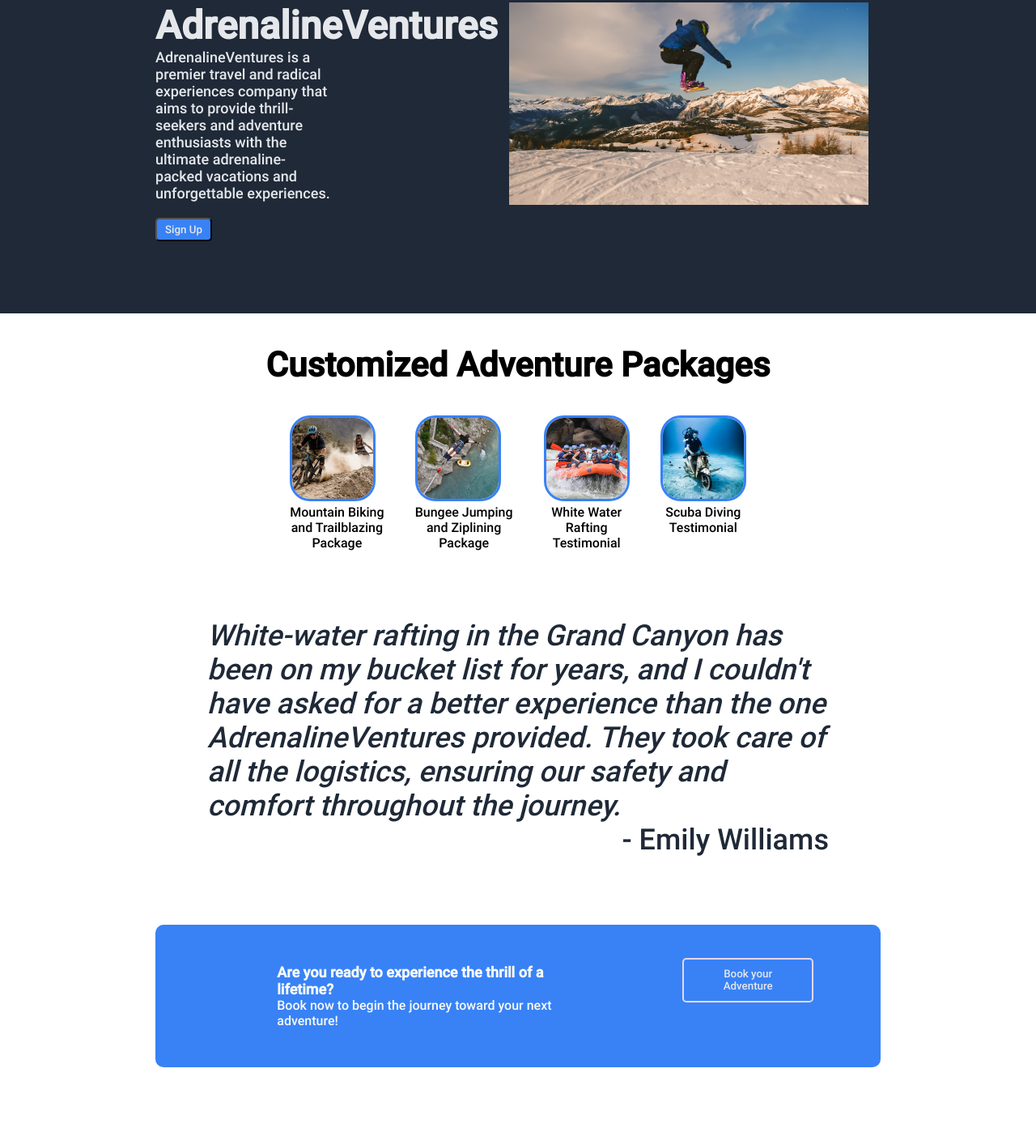
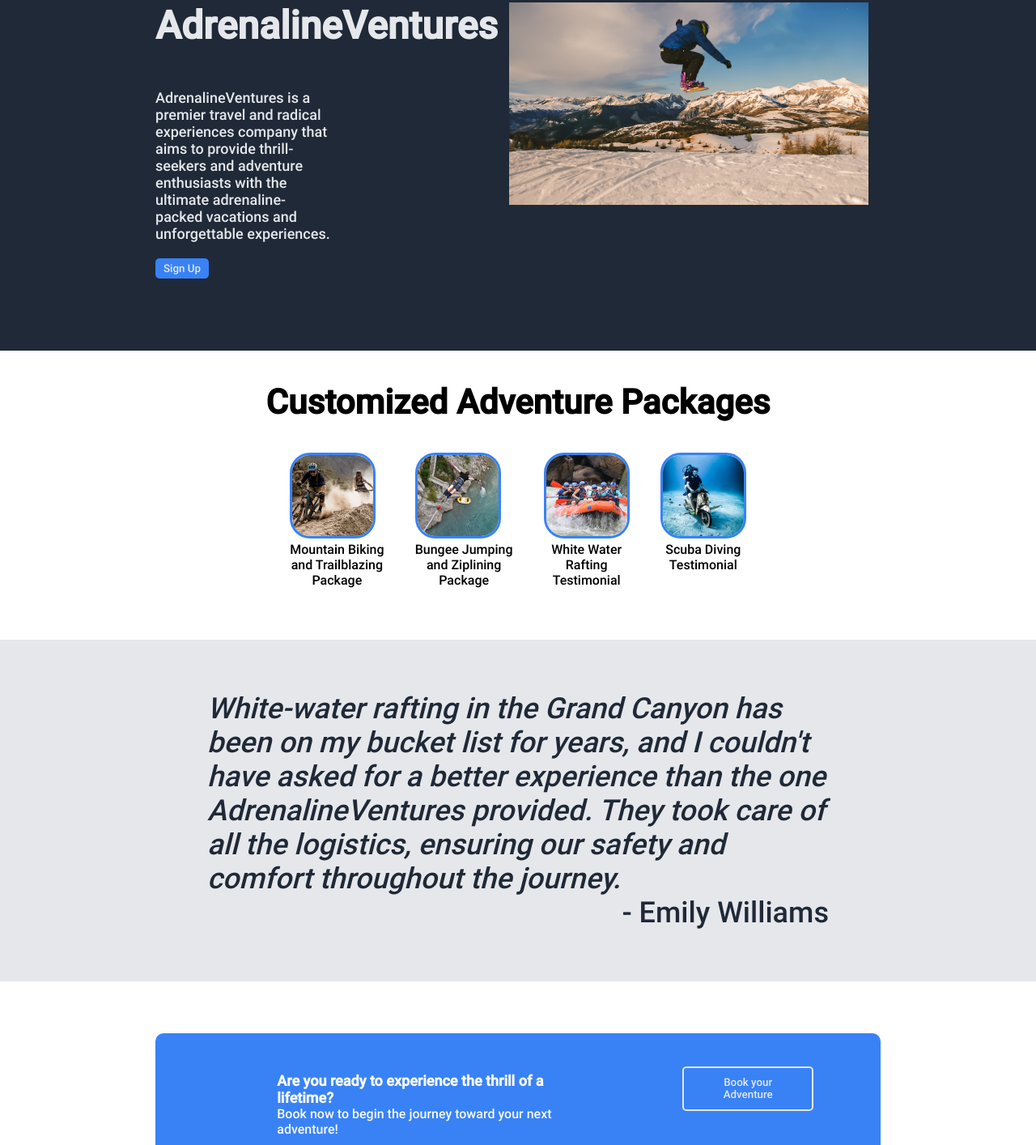
Before and after one commit to Lustriman27/adrenaline-ventures, a plain HTML site: page index.html in a window 1280 px wide. Shown: the part 128-1542 px from the top of the page at 81% size. Drawn offline with Linux system fonts and the light colour scheme.

Commit message:
glitch
glitch

```diff
--- a/styles/about.css
+++ b/styles/about.css
@@ -7,7 +7,7 @@
   --quote-text-color: #1f2937;
   --button-color: #3882f6;
   --info-header-text-color: #1f2937;
-  --quote-section-background-color: #e5d7eb;
+  --quote-section-background-color: #e5e7eb;
   /* Font sizes and weights */
   --hero-main-text-size: 48px;
   --hero-secondary-text-size: 18px;
@@ -21,7 +21,7 @@
 }
 
 * {
-  font-family: 'Roboto', Arial, Helvetica, sans-serif;
+  font-family: "Roboto", Arial, Helvetica, sans-serif;
   margin: 0;
 }
 
@@ -33,7 +33,7 @@
   padding: 15% 15% 15% 15%;
 }
 
-.about-us-who img{
+.about-us-who img {
   width: 100%;
   border-radius: 20px;
   margin-bottom: 40px;
@@ -42,7 +42,7 @@
 .about-us-who-header {
   color: var(--info-header-text-color);
   font-size: var(--hero-main-text-size);
-  font-family: 'RobotoExtraBold', sans-serif;
+  font-family: "RobotoExtraBold", sans-serif;
   font-weight: bold;
   margin-bottom: 50px;
 }
@@ -65,7 +65,7 @@
 .about-us-what-sets-us-apart-header {
   color: var(--info-header-text-color);
   font-size: var(--hero-main-text-size);
-  font-family: 'RobotoExtraBold', sans-serif;
+  font-family: "RobotoExtraBold", sans-serif;
   font-weight: bold;
   margin-bottom: 50px;
 }
@@ -150,7 +150,7 @@
   padding: 15%;
 }
 
-.about-us-why-choose-us img{
+.about-us-why-choose-us img {
   width: 100%;
   border-radius: 20px;
   margin-bottom: 40px;
@@ -159,7 +159,7 @@
 .about-us-why-choose-us-header {
   color: var(--info-header-text-color);
   font-size: var(--hero-main-text-size);
-  font-family: 'RobotoExtraBold', sans-serif;
+  font-family: "RobotoExtraBold", sans-serif;
   font-weight: bold;
   margin-bottom: 50px;
 }
--- a/styles/navbar.css
+++ b/styles/navbar.css
@@ -6,7 +6,7 @@
   --quote-text-color: #1f2937;
   --button-color: #3882f6;
   --info-header-text-color: #1f2937;
-  --quote-section-background-color: #e5d7eb;
+  --quote-section-background-color: #e5e7eb;
   /* Font sizes and weights */
   --hero-main-text-size: 48px;
   --hero-secondary-text-size: 18px;
@@ -109,6 +109,7 @@
   color: #e5e7eb;
   font-size: 48px;
   font-weight: bold;
+  padding-bottom: 50px;
 }
 
 .main_hero {
@@ -124,11 +125,6 @@
   font-family: "Roboto";
   background-color: #3882f6;
   color: #e5e7eb;
-<<<<<<< Updated upstream
-=======
-  /* border-color: #e5e7eb; */
-  /* border: solid; */
->>>>>>> Stashed changes
   border: none;
   border-radius: 5px;
   padding: 5px 10px 5px 10px;
--- a/styles/package.css
+++ b/styles/package.css
@@ -11,7 +11,7 @@
   --info-header-text-size: 36px;
   --info-header-text-weight: extra-bold;
   --info-header-text-color: #1f2937;
-  --quote-section-background-color: #e5d7eb;
+  --quote-section-background-color: #e5e7eb;
   --quote-text-size: 36px;
   --quote-text-weight: light italic;
   --quote-text-color: #1f2937;
--- a/styles/style.css
+++ b/styles/style.css
@@ -103,7 +103,7 @@
   justify-content: space-evenly;
   margin-left: 25%;
   margin-right: 25%;
-  margin-bottom: 20px;
+  margin-bottom: 5%;
 }
 
 .package_name {
@@ -120,16 +120,16 @@
 }
 
 .testimonial_home {
-  color: var(--quote-section-background-color);
+  background-color: var(--quote-section-background-color);
   margin-bottom: 20px;
+  margin-bottom: 5%;
 }
 
 #testimonial_text {
   font-family: "Roboto";
   font-size: 36px;
   font-style: italic;
-
-  color: var(--quote-text-color);
+  color: var(--info-header-text-color);
   padding-top: 5%;
   margin-left: 20%;
   margin-right: 20%;
@@ -141,7 +141,7 @@
   font-style: bold;
   margin-right: 20%;
   text-align: right;
-  color: var(--quote-text-color);
+  color: var(--info-header-text-color);
   padding-bottom: 5%;
 }
 
```
